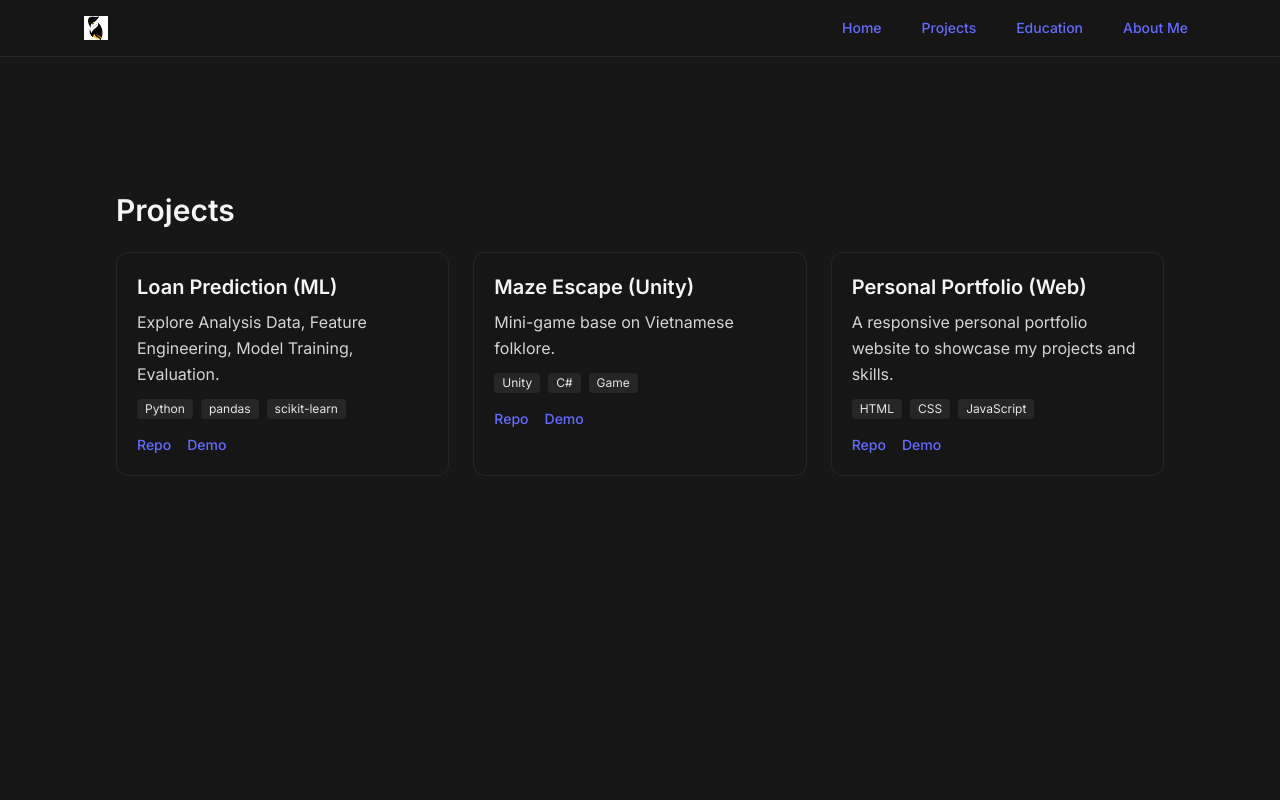
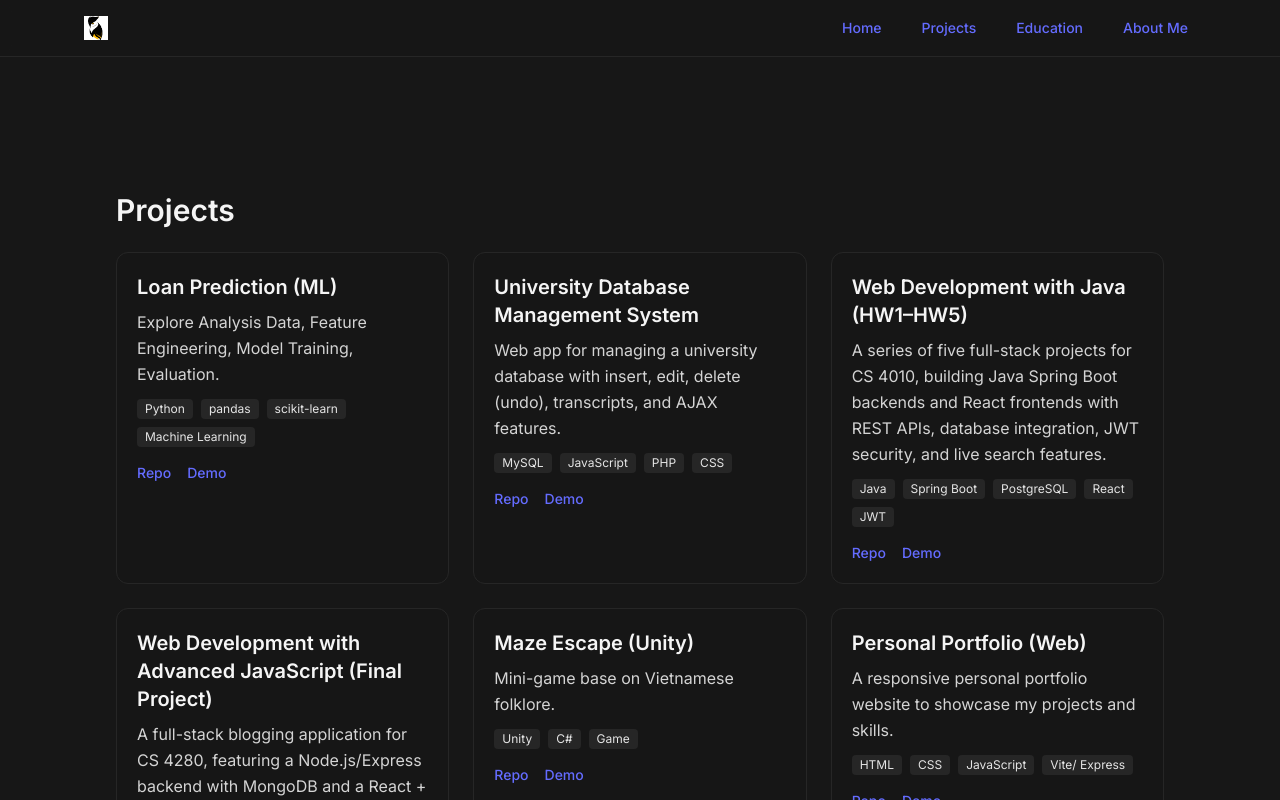
Before and after one commit to ThanhDat22/dat-page, a React (Vite) app: page /#/projects in a window 1280 px wide. Built offline with nearby package versions, Linux system fonts and the light colour scheme.

Commit message:
updated 2025-09-03

```diff
--- a/src/data/projects.ts
+++ b/src/data/projects.ts
@@ -9,20 +9,70 @@ export type Project = {
 export const projects: Project[] = [
   {
     name: "Loan Prediction (ML)",
-    tags: ["Python","pandas","scikit-learn"],
+    tags: ["Python","pandas","scikit-learn", "Machine Learning"],
     desc: "Explore Analysis Data, Feature Engineering, Model Training, Evaluation.",
-    repo: "#", demo: "#"
+    repo: "https://github.com/ThanhDat22/UMSL_4200/tree/main/loan_prediciton_project",
+    demo: "https://github.com/ThanhDat22/UMSL_4200/blob/main/loan_prediciton_project/Loan_Prediction.ipynb"
   },
+  {
+    name: "University Database Management System",
+    tags: ["MySQL","JavaScript","PHP", "CSS"],
+    desc: "Web app for managing a university database with insert, edit, delete (undo), transcripts, and AJAX features.",
+    repo: "https://github.com/ThanhDat22/UMSL_4610/tree/master/final_project",
+    demo: "https://github.com/ThanhDat22/UMSL_4610/blob/master/final_project/README.md"
+  },
+  {
+    name: "Web Development with Java (HW1–HW5)",
+    tags: ["Java", "Spring Boot", "PostgreSQL", "React", "JWT"],
+    desc: "A series of five full-stack projects for CS 4010, building Java Spring Boot backends and React frontends with REST APIs, database integration, JWT security, and live search features.",
+    repo: "https://github.com/ThanhDat22/UMSL_4010",
+    demo: "https://github.com/ThanhDat22/UMSL_4010/blob/main/README.md"
+  },
+  {
+    name: "Web Development with Advanced JavaScript (Final Project)",
+    tags: ["Node.js", "Express", "MongoDB", "React", "TypeScript"],
+    desc: "A full-stack blogging application for CS 4280, featuring a Node.js/Express backend with MongoDB and a React + TypeScript frontend with CRUD operations, styling, and JWT-ready structure.",
+    repo: "https://github.com/ThanhDat22/UMSL_4011_Project",
+    demo: "https://github.com/ThanhDat22/UMSL_4011_Project/blob/main/README.md"
+  },
+
+
   {
     name: "Maze Escape (Unity)",
     tags: ["Unity","C#","Game"],
     desc: "Mini-game base on Vietnamese folklore.",
-    repo: "#", demo: "#"
+    repo: "https://github.com/ThanhDat22/Path-to-God-Turtle",
+    demo: "#"
   },
   {
     name: "Personal Portfolio (Web)",
-    tags: ["HTML", "CSS", "JavaScript"],
+    tags: ["HTML", "CSS", "JavaScript", "Vite/ Express"],
     desc: "A responsive personal portfolio website to showcase my projects and skills.",
-    repo: "https://github.com/ThanhDat22/dat-page", demo: "https://dat-page.netlify.app/"
-  }
+    repo: "https://github.com/ThanhDat22/dat-page",
+    demo: "https://dat-page.netlify.app/"
+  },
+  {
+    name: "Operating System Simulator (Projects 1–6)",
+    tags: ["C++", "Linux", "Shared Memory", "Message Queues"],
+    desc: "A series of six projects for CS 4760 simulating core OS components, including process control, scheduling, resource management, and memory paging.",
+    repo: "https://github.com/ThanhDat22/UMSL_4760_Project",
+    demo: "https://github.com/ThanhDat22/UMSL_4760_Project/blob/main/README.md"
+  },
+  {
+    name: "Program Translation Compiler (Projects 1–4)",
+    tags: ["C/C++", "Compiler Design", "Parsing", "Code Generation"],
+    desc: "A four-stage compiler project for CMP SCI 4280, building a scanner, parser, static semantics checker, and code generator for the SL language.",
+    repo: "https://github.com/ThanhDat22/UMSL_4280_Project",
+    demo: "https://github.com/ThanhDat22/UMSL_4280_Project/blob/master/README.md"
+  },
+  {
+  name: "LeetCode Solutions (C++)",
+  tags: ["C++", "Algorithms", "Data Structures", "LeetCode", "Competitive Programming"],
+  desc: "A growing collection of LeetCode solutions organized by problem number and pattern. Each folder includes clean C++ implementations, brief READMEs (approach & complexity), and simple test harnesses/Makefiles. Default C++98 with optional C++11 for select problems.",
+  repo: "https://github.com/ThanhDat22/leetcode/tree/main",
+  demo: "https://leetcode.com/u/ThanhDat22/"
+}
+
+
+
 ];
```
